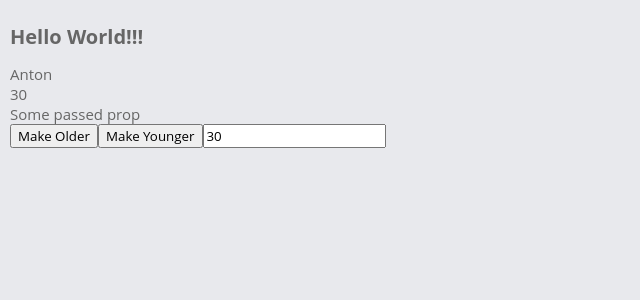
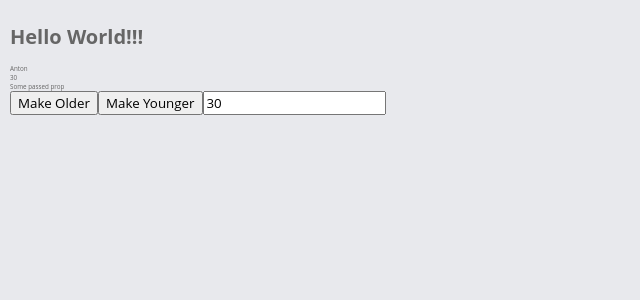
Before and after one commit to AV29/React-Seed, a React app: page / in a window 1280 px wide. Shown: the top 300 px of the page, without its empty margins (0-640 px from the left). Built offline with nearby package versions, Linux system fonts and the light colour scheme.

Commit message:
updated package json

```diff
--- a/src/styles/reset.less
+++ b/src/styles/reset.less
@@ -40,7 +40,6 @@ a {
 
 p {
   margin: 0;
-  font-size: 1.5rem;
 }
 
 img {
--- a/webpack.config.dev.js
+++ b/webpack.config.dev.js
@@ -1,6 +1,5 @@
 /* eslint-disable prefer-template*/
 import webpack from 'webpack';
-
 const HtmlWebpackPlugin = require('html-webpack-plugin');
 import {DEV_PORT} from './tools/constants';
 
```
Also changed, not shown: package.json (+6 -4 lines), 1 other file (tests, documents, lock files or other folders).
